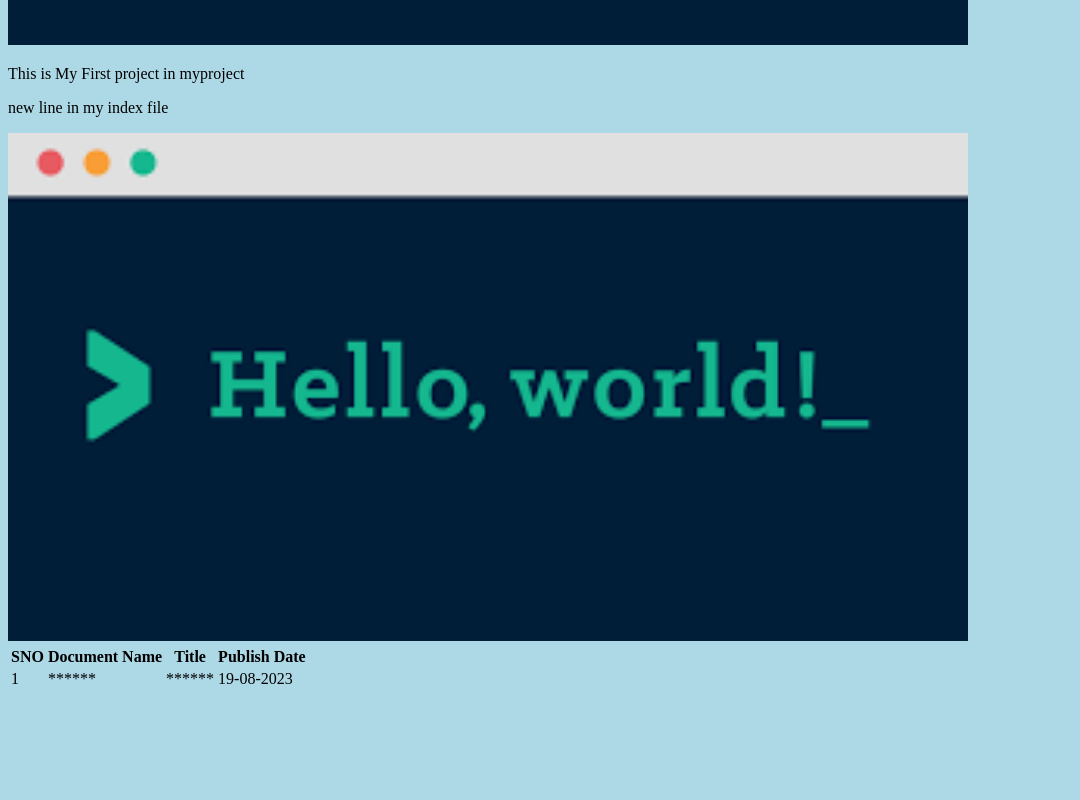
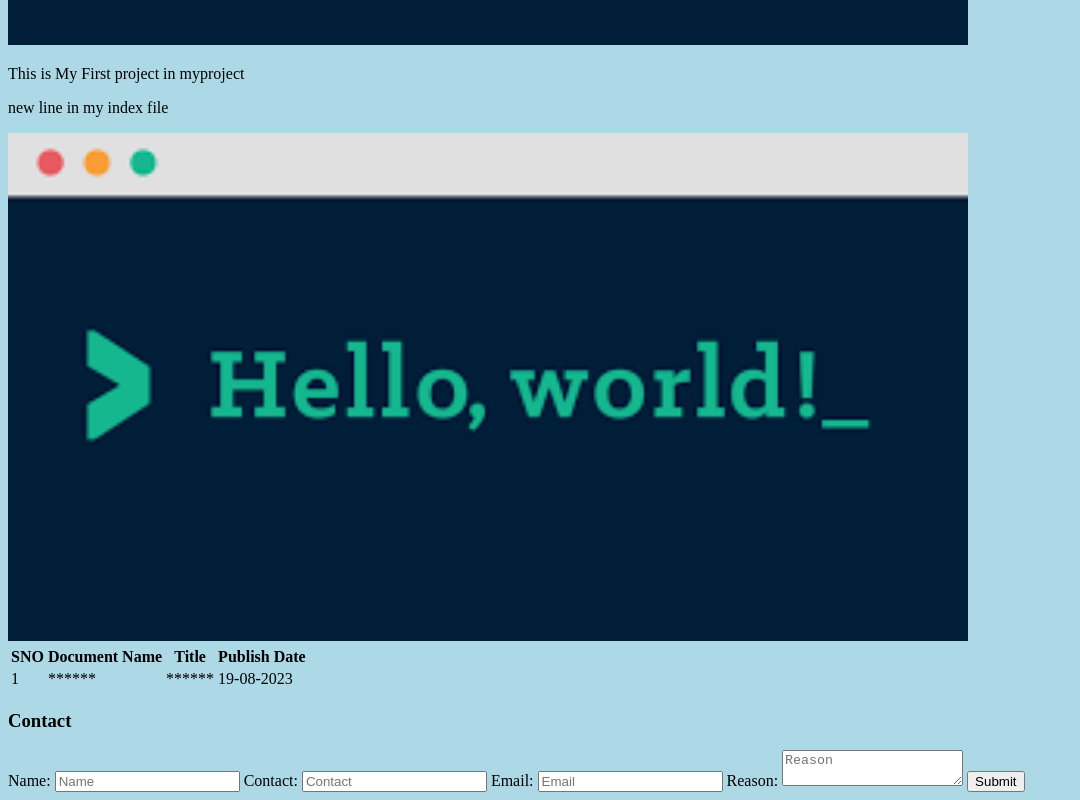
Before and after one commit to ramnithishreddy/myproject, a plain HTML site: page index.html in a window 1280 px wide. Shown: the part 543-1343 px from the top of the page, without its empty margins (0-1080 px from the left). Before the commit the page ends 1242 px from the top, so only its background shows below. Drawn offline with Linux system fonts and the light colour scheme.

Commit message:
Added Contact us form

```diff
--- a/index.html
+++ b/index.html
@@ -34,5 +34,19 @@
                 </tbody>
             </table>
         </div>
+        <div>
+            <form>
+                <h3> Contact </h3>
+                <label> Name: </label>
+                <input type="text" name="Name" placeholder="Name" value="" >
+                <label> Contact: </label>
+                <input type="number" name="Contact" placeholder="Contact" value="" >
+                <label> Email: </label>
+                <input type="email" name="Email" placeholder="Email" value="">
+                <label> Reason: </label>
+                <textarea name="Reason" placeholder="Reason" value=""></textarea>
+                <input type="submit" >
+            </form>
+        </div>
 </body>
 </html>
```
